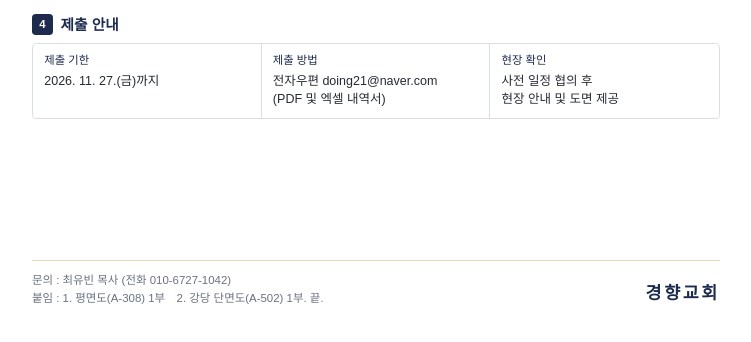
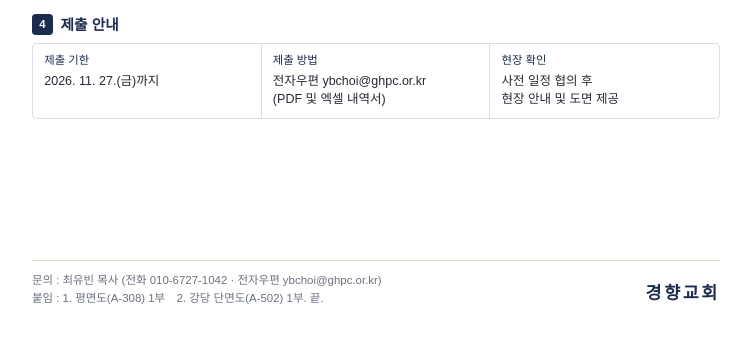
Before and after one commit to kgsdoing21-lab/-, a plain HTML site: page 비전홀_방송음향_견적요청서.html in a window 1280 px wide. Shown: the part 778-1120 px from the top of the page, without its empty margins (21-772 px from the left). Drawn offline with Linux system fonts and the light colour scheme; a web font is replaced by a local one.

Commit message:
비전홀 견적 요청서: 제출·문의 전자우편을 최유빈 목사 주소로 변경
Co-Authored-By: Claude Opus 5.5 <noreply@anthropic.com>
Claude-Session: https://claude.ai/code/session_017g5fWdYdastgPsSnzpEmpF

```diff
--- a/비전홀_방송음향_견적요청서.html
+++ b/비전홀_방송음향_견적요청서.html
@@ -138,12 +138,12 @@
   <h2><span class="no">4</span>제출 안내</h2>
   <div class="submit">
     <div><b>제출 기한</b>2026. 11. 27.(금)까지</div>
-    <div><b>제출 방법</b>전자우편 doing21@naver.com<br>(PDF 및 엑셀 내역서)</div>
+    <div><b>제출 방법</b>전자우편 ybchoi@ghpc.or.kr<br>(PDF 및 엑셀 내역서)</div>
     <div><b>현장 확인</b>사전 일정 협의 후<br>현장 안내 및 도면 제공</div>
   </div>
 
   <footer>
-    <div>문의 : 최유빈 목사 (전화 010-6727-1042)<br>붙임 : 1. 평면도(A-308) 1부　2. 강당 단면도(A-502) 1부. 끝.</div>
+    <div>문의 : 최유빈 목사 (전화 010-6727-1042 · 전자우편 ybchoi@ghpc.or.kr)<br>붙임 : 1. 평면도(A-308) 1부　2. 강당 단면도(A-502) 1부. 끝.</div>
     <div class="sign">경향교회</div>
   </footer>
 </body>
```
Also changed, not shown: 2 other files.
